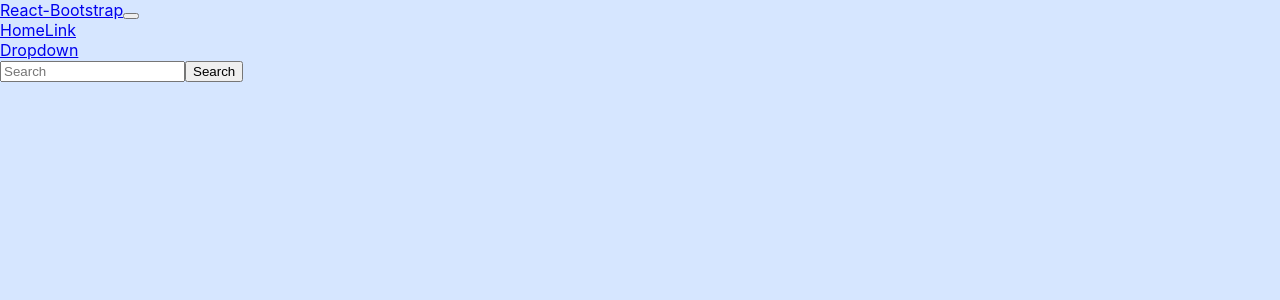
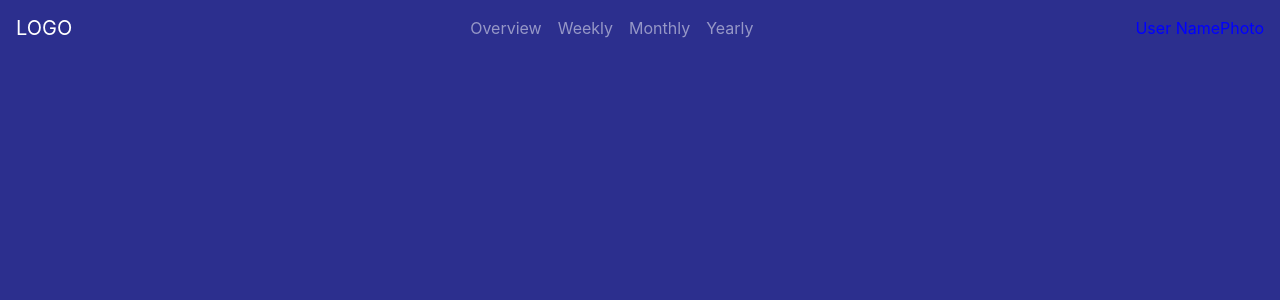
Before and after one commit to FinleyZ/my-account-book, a React (Create React App) app: page / in a window 1280 px wide. Shown: the top 300 px of the page. Built offline with nearby package versions, Linux system fonts and the light colour scheme.

Commit message:
nav bar finished except customize css of bg

```diff
--- a/src/App.css
+++ b/src/App.css
@@ -2,7 +2,7 @@
   /* display: flex; */
   height: 100vh;
   width: 100vw;
-  /* background-color: #2C2F8E; */
+  background-color: #2C2F8E;
 }
 
 
--- /dev/null
+++ b/src/components/Navbar/Navbar.css
@@ -0,0 +1,6 @@
+/* @import "~bootstrap/scss/bootstrap"
+
+$theme-colors: (
+    "info": tomato,
+    "danger": teal
+); */
--- /dev/null
+++ b/src/components/Navbar/Navbar.js
@@ -0,0 +1,40 @@
+import React from 'react'
+
+import Logo from '../Logo/Logo'
+import {Navbar, Nav} from 'react-bootstrap'
+import classes from './Navbar.css'
+
+
+const Navigation = (props) => {
+
+	return(
+	<Navbar collapseOnSelect expand="lg" style={{color:"blue"}} variant="dark">
+  <Navbar.Brand href="#home" ><Logo/></Navbar.Brand>
+  <Navbar.Toggle aria-controls="responsive-navbar-nav" />
+  <Navbar.Collapse id="responsive-navbar-nav">
+    <Nav className=" mr-auto ml-auto" >
+      <Nav.Item >
+        <Nav.Link eventKey="Overview">Overview</Nav.Link>
+      </Nav.Item>
+      <Nav.Item >
+        <Nav.Link eventKey="Weekly">Weekly</Nav.Link>
+      </Nav.Item>
+      <Nav.Item >
+        <Nav.Link eventKey="Monthly">Monthly</Nav.Link>
+      </Nav.Item>
+      <Nav.Item >
+        <Nav.Link eventKey="Yearly">Yearly</Nav.Link>
+      </Nav.Item>
+    </Nav>
+
+    <Nav>
+      <Nav.Item >User Name</Nav.Item>
+		 	<Nav.Item >Photo</Nav.Item>
+    </Nav>
+  </Navbar.Collapse>
+</Navbar>
+
+	)
+}
+
+export default Navigation
--- a/src/components/Navigation/Navigation.js
+++ /dev/null
@@ -1,73 +0,0 @@
-import React from 'react'
-
-import Logo from '../Logo/Logo'
-import {Navbar, Nav, Button,NavDropdown,Form, FormControl} from 'react-bootstrap'
-
-const Navigation = (props) => {
-
-	return(
-	<Navbar bg="light" expand="lg">
-  <Navbar.Brand href="#home">React-Bootstrap</Navbar.Brand>
-  <Navbar.Toggle aria-controls="basic-navbar-nav" />
-  <Navbar.Collapse id="basic-navbar-nav">
-    <Nav className="mr-auto">
-      <Nav.Link href="#home">Home</Nav.Link>
-      <Nav.Link href="#link">Link</Nav.Link>
-      <NavDropdown title="Dropdown" id="basic-nav-dropdown">
-        <NavDropdown.Item href="#action/3.1">Action</NavDropdown.Item>
-        <NavDropdown.Item href="#action/3.2">Another action</NavDropdown.Item>
-        <NavDropdown.Item href="#action/3.3">Something</NavDropdown.Item>
-        <NavDropdown.Divider />
-        <NavDropdown.Item href="#action/3.4">Separated link</NavDropdown.Item>
-      </NavDropdown>
-    </Nav>
-    <Form inline>
-      <FormControl type="text" placeholder="Search" className="mr-sm-2" />
-      <Button variant="outline-success">Search</Button>
-    </Form>
-  </Navbar.Collapse>
-</Navbar>
-		// <Navbar expand="sm">
-		// 	<Navbar.Brand href="#home">
-		// 		<Logo/>
-		// 		<Nav>
-		// 			<Nav.Item>
-		// 				<Button>
-		// 					Overview
-		// 				</Button>
-    //   		</Nav.Item>
-		// 			<Nav.Item>
-		// 				<Button>
-		// 					Weekly
-		// 				</Button>
-    //   		</Nav.Item>
-		// 			<Nav.Item>
-		// 				<Button>
-		// 					Monthly
-		// 				</Button>
-    //   		</Nav.Item>
-		// 			<Nav.Item>
-		// 				<Button>
-		// 					Yearly
-		// 				</Button>
-    //   		</Nav.Item>
-		// 		</Nav>
-
-		// 		<Nav>
-		// 			<Nav.Item>
-		// 				User Name
-		// 			</Nav.Item>
-		// 			<Nav.Item>
-		// 				Photo
-		// 			</Nav.Item>
-
-		// 		</Nav>
-
-
-		// 	</Navbar.Brand>
-
-		// </Navbar>
-	)
-}
-
-export default Navigation
--- a/src/containers/MyAccountBook/MyAccountBook.js
+++ b/src/containers/MyAccountBook/MyAccountBook.js
@@ -1,6 +1,6 @@
 import React from 'react'
 import {Container} from 'react-bootstrap'
-import Navigation from '../../components/Navigation/Navigation'
+import Navigation from '../../components/Navbar/Navbar'
 import Classes from './MyAccountBook'
 
 const MyAccountBook = () =>{
--- a/src/index.js
+++ b/src/index.js
@@ -3,6 +3,7 @@ import ReactDOM from 'react-dom';
 import './index.css';
 import App from './App';
 import reportWebVitals from './reportWebVitals';
+import 'bootstrap/dist/css/bootstrap.min.css';
 
 ReactDOM.render(
   <React.StrictMode>
```
